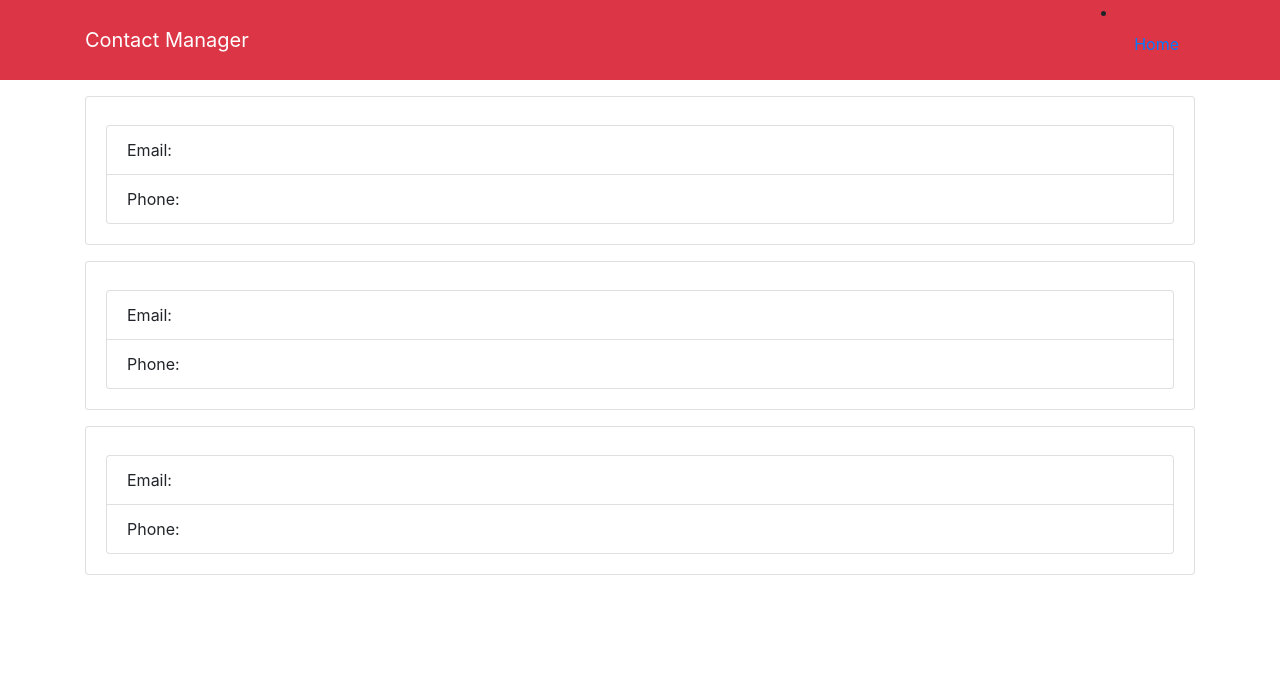
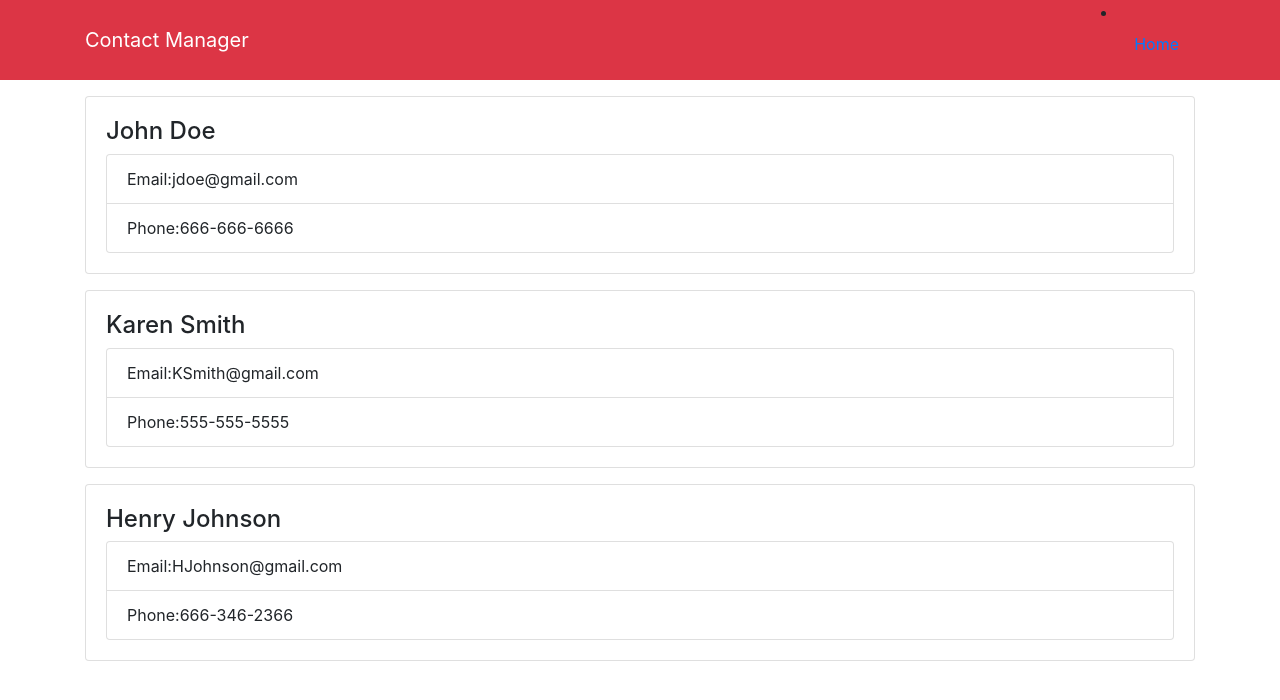
Before and after one commit to TFisch/contact_manager, a React (Create React App) app: page / in a window 1280 px wide. Shown: the top 700 px of the page. Built offline with nearby package versions, Linux system fonts and the light colour scheme.

Commit message:
Adjusted propType on Contact

```diff
--- a/src/components/Contact.js
+++ b/src/components/Contact.js
@@ -3,23 +3,21 @@ import PropTypes from 'prop-types';
 
 class Contact extends Component {
   render() {
-    const { name, email, phone } = this.props;
+    const { contact } = this.props;
     return (
       <div className="card card-body mb-3">
-        <h4>{name}</h4>
+        <h4>{contact.name}</h4>
         <ul className="list-group">
-          <li className="list-group-item">Email:{email}</li>
-          <li className="list-group-item">Phone:{phone}</li>
+          <li className="list-group-item">Email:{contact.email}</li>
+          <li className="list-group-item">Phone:{contact.phone}</li>
         </ul>
       </div>
     );
   }
 }
 
-Contact.PropTypes = {
-  name: PropTypes.string.isRequired,
-  email: PropTypes.string.isRequired,
-  phone: PropTypes.string.isRequired
+Contact.propTypes = {
+  contact: PropTypes.object.isRequired
 };
 
 export default Contact;
```
